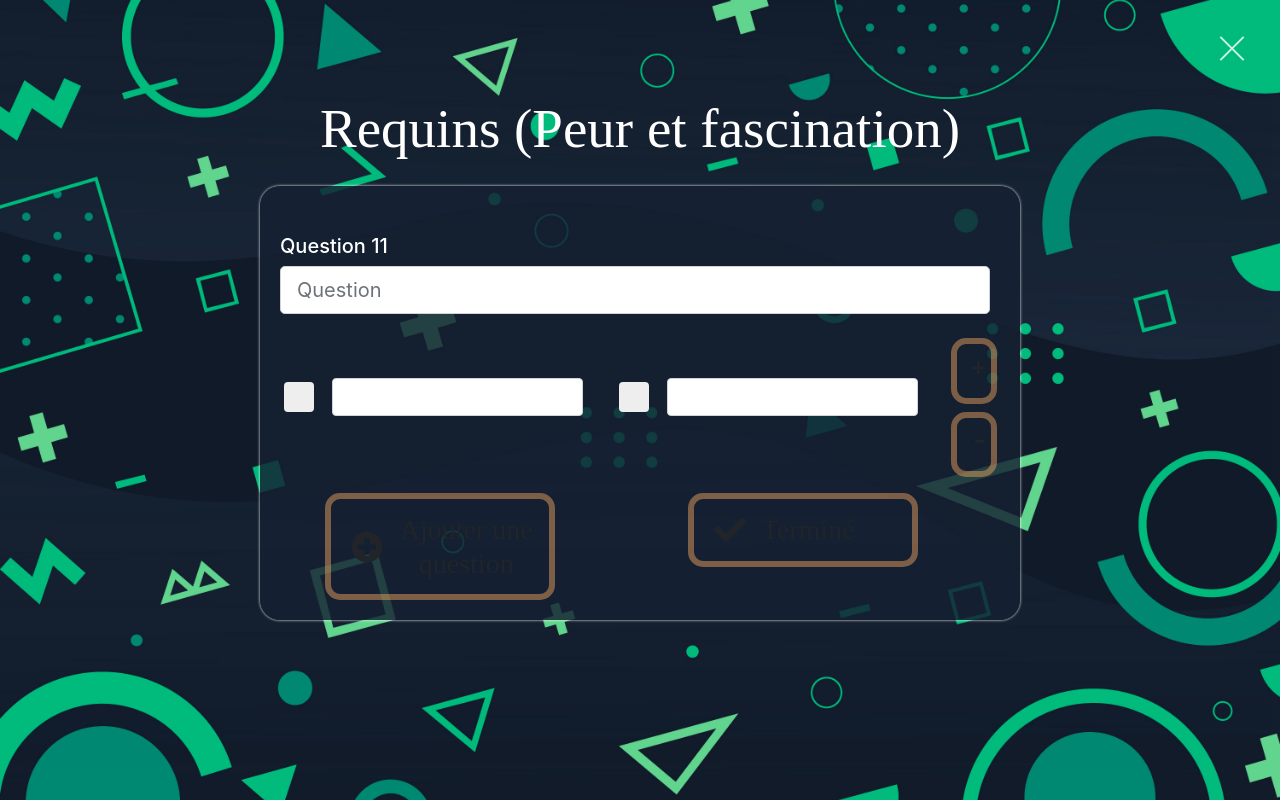
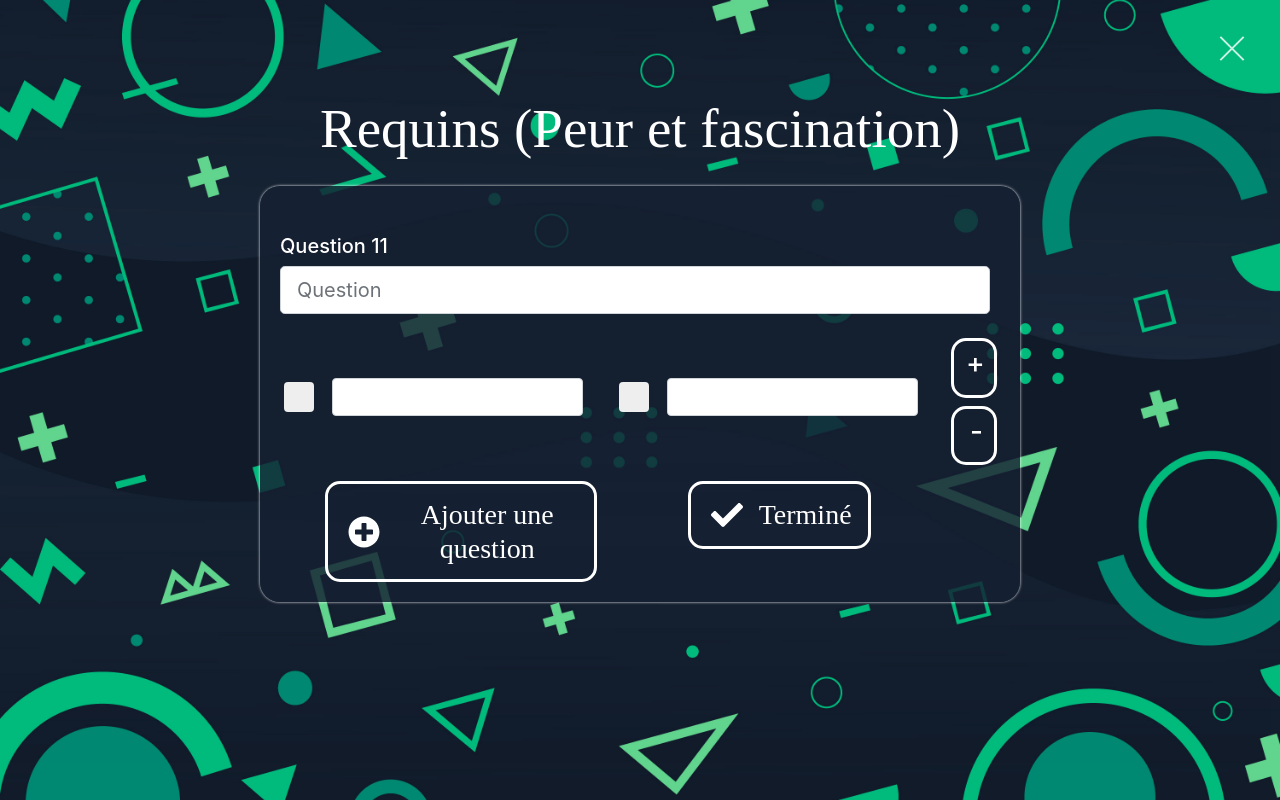
Before and after one commit to AntoineMaurin/Quiz-App, a Django app: template templates/quiz_question_form.html in a window 1280 px wide. Run offline with Django 3.2, Linux system fonts and the light colour scheme; the template is opened without the code that fills it: values that come from a table or form of the project are taken from there, others are empty; data comes from the database, SQL or seed files in the repository; some web fonts are replaced.

Commit message:
Corrections visuelles sur la partie création de quizz.

```diff
--- a/static/css/style.css
+++ b/static/css/style.css
@@ -155,10 +155,18 @@ html {
   box-shadow:none;
 }
 
+.white-thin-buttons {
+  border-radius: 15px;
+  border: 3px solid white;
+  color: inherit !important;
+  background-color: inherit;
+  cursor: pointer;
+}
+
 .question-butttons, .question-butttons:hover {
   border-radius: 15px;
   width: 230px;
-  border: 6px solid #e19a5b82;
+  border: 2px solid white;
   color: inherit;
 }
 
@@ -166,7 +174,9 @@ html {
   width: 200px;
   border: 2px solid white;
   border-radius: 15px;
+  cursor: pointer;
   color: inherit;
+  background-color: inherit;
 }
 
 .form-buttons:hover {
@@ -216,7 +226,6 @@ a, a:hover {
   background-color: #ccc;
 }
 
-/* When the checkbox is checked, add a green background */
 .checkboxes input:checked ~ .checkmark {
   background-color: transparent;
   border: 1px solid white;
@@ -300,10 +309,9 @@ a, a:hover {
   transform: translate(50%, -50%);
   z-index: 9;
   background-color: #152732;
-  padding: 0 30px 20px 20px;
+  padding: 0 30px 5px 20px;
   border-radius: 20px;
   box-shadow: 0px 0px 4px #152732cf;
-  color: white;
   border: 2px solid white;
 }
 
--- a/templates/forms/delete_quiz_form.html
+++ b/templates/forms/delete_quiz_form.html
@@ -1,10 +1,10 @@
 <div id="DeleteQuizFormDiv">
   <div class="pl-3 py-2 border-bottom">
-    <h4 class="my-1">{{ quiz.title }}</h4>
+    <h4 class="my-1 text-white">{{ quiz.title }}</h4>
   </div>
   <form class="py-3" action="/deletequiz" method="post">
     {% csrf_token %}
-    <div class="mb-3 mx-3">
+    <div class="mb-3 mx-3 text-white">
       <h5 class="mx-2 text-center">
         {% if request.session.lang|default:"fr" == "fr" %}
           Cette action va supprimer tout votre quizz.<br>Êtes-vous sûr de vouloir continuer ?
@@ -13,9 +13,9 @@
         {% endif %}
       </h5>
     </div>
-    <div class="row justify-content-around text-center">
+    <div class="row justify-content-around text-center text-white pt-2">
       <div class="col">
-        <button type="submit" onclick="CloseDeleteQuizForm()" class="btn question-butttons px-3 font-size-20">
+        <button onclick="CloseDeleteQuizForm()" class="form-buttons w-75 px-3 py-1 font-size-20" type="submit">
           {% if request.session.lang|default:"fr" == "fr" %}
             Oui
           {% else %}
@@ -24,7 +24,7 @@
         </button>
       </div>
       <div class="col">
-        <div onclick="CloseDeleteQuizForm()" class="btn question-butttons px-3 font-size-20">
+        <div onclick="CloseDeleteQuizForm()" class="form-buttons w-75 px-3 py-1 font-size-20">
           {% if request.session.lang|default:"fr" == "fr" %}
             Annuler
           {% else %}
--- a/templates/forms/exit_quiz_form.html
+++ b/templates/forms/exit_quiz_form.html
@@ -1,8 +1,8 @@
 <div id="ExitQuizFormDiv" class="pb-1">
-  <div class="pl-3 py-2 border-bottom">
+  <div class="pl-3 py-2 border-bottom text-white">
     <h4 class="my-1">{{ quiz.title }}</h4>
   </div>
-  <form class="py-3" action="/cancelquiz" method="post">
+  <form class="py-3 text-white" action="/cancelquiz" method="post">
     {% csrf_token %}
     <div class="mb-3 mx-3">
       <h5 class="mx-2 text-center">
--- a/templates/quiz_question_form.html
+++ b/templates/quiz_question_form.html
@@ -45,7 +45,7 @@
                   <div class="col-5">
                     <div class="row">
                       <div class="col-1">
-                        <label class="checkboxes green-checkmark" title="Check the right answer">
+                        <label class="checkboxes lightblue-checkmark" title="Check the right answer">
                           <input type="radio" name="is_ans_right">
                           <span class="checkmark"></span>
                         </label>
@@ -58,7 +58,7 @@
                   <div class="col-5 ml-5">
                     <div class="row">
                       <div class="col-1">
-                        <label class="checkboxes green-checkmark" title="Check the right answer">
+                        <label class="checkboxes lightblue-checkmark" title="Check the right answer">
                           <input type="radio" name="is_ans_right">
                           <span class="checkmark"></span>
                         </label>
@@ -71,19 +71,19 @@
                 </div>
               </div>
 
-              <div class="col-1 p-0 mt-2">
+              <div class="col-1 p-0 mt-2 text-white">
                 <div class="col-12 p-0">
-                  <button class="btn question-form-btn d-flex question-butttons mx-auto w-75" type="button" onclick="duplicate(3)"><h3 class="">+</h3></button>
+                  <button class="btn question-form-btn d-flex white-thin-buttons mx-auto w-75" type="button" onclick="duplicate(3)"><h3 class="">+</h3></button>
                 </div>
                 <div class="col-12 p-0 mt-2">
-                  <button class="btn question-form-btn d-flex question-butttons mx-auto px-3 w-75" type="button" onclick="removeRow(1)"><h3 class="">-</h3></button>
+                  <button class="btn question-form-btn d-flex white-thin-buttons mx-auto px-3 w-75" type="button" onclick="removeRow(1)"><h3 class="">-</h3></button>
                 </div>
               </div>
             </div>
 
-            <div class="row justify-content-around buttons-section mt-3 ml-auto">
+            <div class="row justify-content-around buttons-section mt-3 ml-auto text-white">
               <div class="col-5 mx-auto">
-                <button id="add-question-button" class="btn d-flex pr-3 question-butttons" formaction="/addquestion">
+                <button id="add-question-button" class="btn d-flex pr-3 white-thin-buttons" formaction="/addquestion">
                   <i class="fas fa-plus-circle fa-2x my-auto ml-2 mr-3"></i>
                   <h3 class="mt-2 font-kalam">
                     {% if request.session.lang|default:"fr" == "fr" %}
@@ -95,7 +95,7 @@
                 </button>
               </div>
               <div class="col-5 mx-auto">
-                <button type="submit" class="btn d-flex pr-3 question-butttons">
+                <button type="submit" class="btn d-flex pr-3 white-thin-buttons">
                   <i class="fas fa-check fa-2x my-auto mr-3 ml-2"></i>
                   <h3 class="mt-2 font-kalam">
                     {% if request.session.lang|default:"fr" == "fr" %}
```
Also changed, not shown: templates/forms/delete_question_form.html (+4 -4 lines), templates/forms/edit_question_form.html (+4 -4 lines), templates/quiz_building_summary.html (+4 -4 lines).
